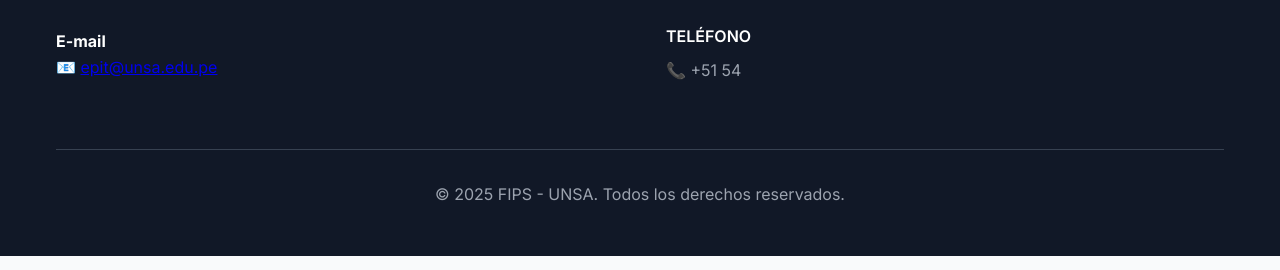
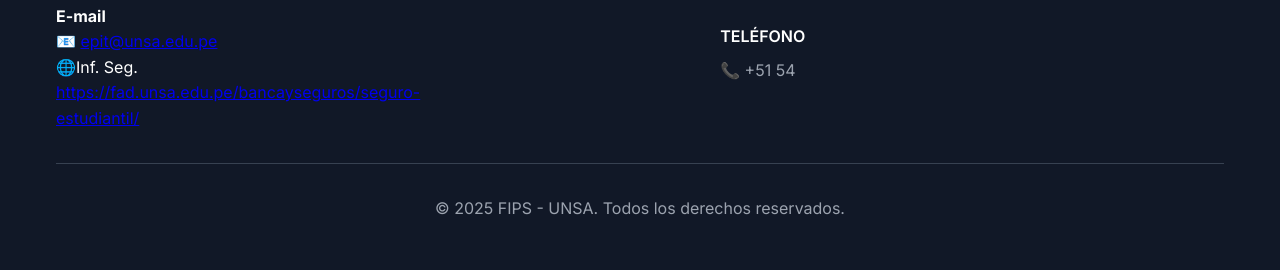
Before and after one commit to DarwinTQ/EPIT_DIRECTIVA, a plain HTML site: page plan-capacitacion.html in a window 1280 px wide. Shown: the part 4872-5142 px from the top of the page. Drawn offline with Linux system fonts and the light colour scheme.

Commit message:
Se añade al footer url de seguro

```diff
--- a/plan-capacitacion.html
+++ b/plan-capacitacion.html
@@ -316,6 +316,7 @@
                         <br>
                         <p><strong>E-mail</strong></p>
                         <p>📧 <a href="mailto:epit@unsa.edu.pe">epit@unsa.edu.pe</a></p>
+                        <p>🌐Inf. Seg. <a href="https://fad.unsa.edu.pe/bancayseguros/seguro-estudiantil/" target="_blank">https://fad.unsa.edu.pe/bancayseguros/seguro-estudiantil/</a></p>
                 </div>
                 <div class="footer-section">
                     <h3>Enlaces</h3>
```
